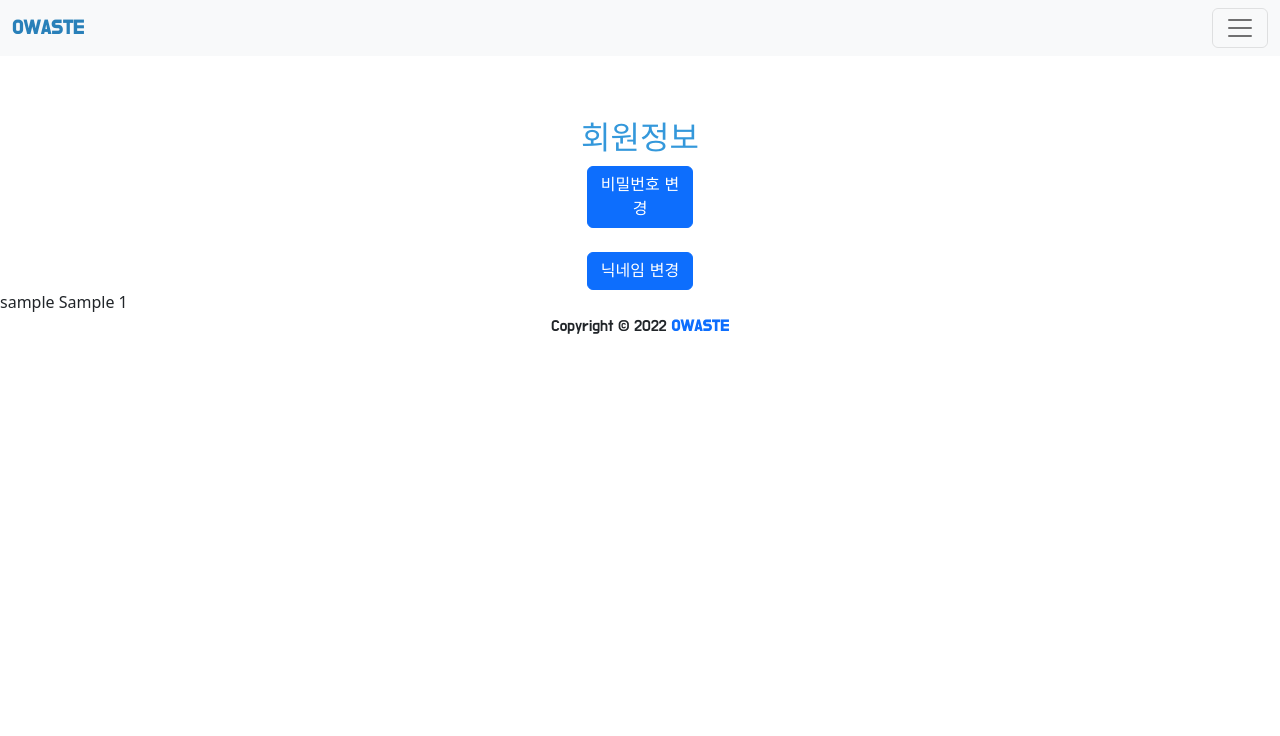
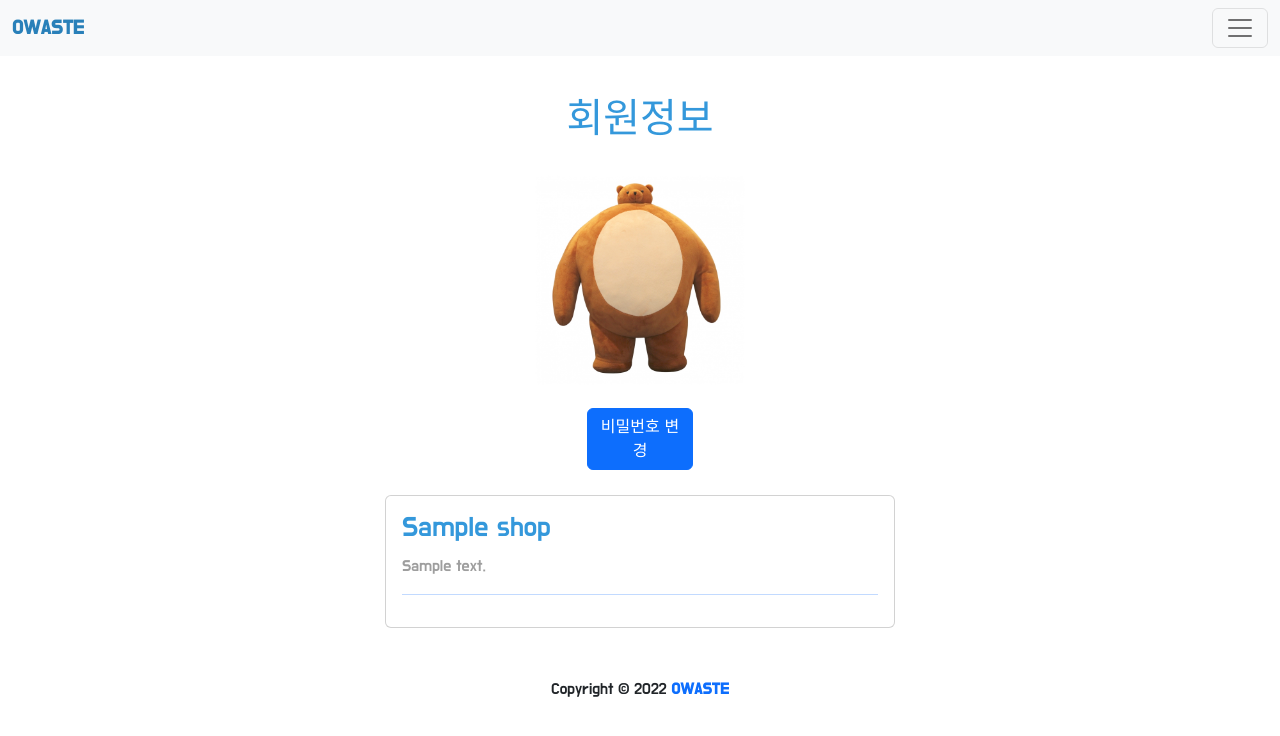
Before and after one commit to parkJue/realreal, a Django app: page /common/profile/ in a window 1280 px wide. Shown: the top 736 px of the page. Run offline with Django 4.2, Linux system fonts and the light colour scheme; a user stored in the database is signed in; tables that the repository leaves empty hold one stand-in row (values such as "Sample post"); some libraries are stand-ins or nearby versions.

Commit message:
수요일 오후 - 두번째

```diff
--- a/common/views.py
+++ b/common/views.py
@@ -1,5 +1,4 @@
 from django.contrib.auth import authenticate, login
-from django.shortcuts import render, redirect
 from common.forms import UserForm
 from django.contrib.auth.decorators import login_required
 from django.contrib import messages
@@ -7,10 +6,12 @@ from django.contrib.auth import update_session_auth_hash
 from django.contrib.auth.forms import PasswordChangeForm
 from common.models import Profile
 from zerowaste.forms import ArticleForm
-
-
-
-
+from collections import defaultdict
+from django.shortcuts import render, redirect, get_object_or_404
+from zerowaste.models import Oreview, Shop
+from zerowaste.forms import OreviewForm
+from django.db.models import Q
+from django.contrib.auth import get_user_model
 
 # 회원가입
 def signup(request):
@@ -38,7 +39,8 @@ def signup(request):
         form = UserForm()
     return render(request, 'common/signup.html', {'form': form, 'form_1' : form_1})
 
-# 프로필
+
+# 은주한테 받은 프로필
 @login_required
 def profile(request):
     # 복사
@@ -50,7 +52,23 @@ def profile(request):
     else:
         form_1 = ArticleForm()
     # 복사
-    return render(request, "common/profile.html", {'form_1' : form_1})
+    myreview_dict = defaultdict(list)
+
+    myreview_qs = Oreview.objects.filter(
+        user_id=request.user.id).select_related("shop")
+    for myreview in myreview_qs:
+        myreview_dict[myreview.shop].append(myreview)
+
+    # User = get_user_model()
+    # login_user = request.user  # User.objects.get(id=request.user.id)
+    # shop_qs = Shop.objects.filter(oreview__user=login_user)
+
+    context = {
+        'myreview_dict': dict(myreview_dict),
+        'form_1' : form_1
+        # 'shop_qs': shop_qs
+    }
+    return render(request, "common/profile.html", context)
 
 # 비밀번호 변경
 @login_required
--- a/zerowaste/templates/common/profile.html
+++ b/zerowaste/templates/common/profile.html
@@ -1,19 +1,56 @@
 {% extends "owaste/base.html" %}
+
 {% block content %}
-<br>
-<h2 style="text-align:center;color:#3498DB;">회원정보</h2>
+<style>
+    #lf {
+        text-align: center
+    }
+    #btn {
+        display :inline-block
+    }
 
-<div class="d-grid gap-2 col-1 mx-auto">
-    <a href="{% url 'common:change_password' %}"><button class="btn btn-primary" type="button">비밀번호 변경</button></a>
+    a:hover {
+        text-decoration: none;
+        color: black;
+    }
+
+    a:active {
+        text-decoration: none;
+        color: black;
+    }
+</style>
+
+<h1 style="text-align:center;color:#3498DB;">회원정보</h1>
+<img src = "/static/img/profileimg.jpeg" style="width:20%; margin-left: auto; margin-right: auto; display: block;" />
+<div id = "lf" class="d-grid gap-2 col-1 mx-auto">
+    <a id="btn" href="{% url 'common:change_password' %}"><button class="btn btn-primary" type="button">비밀번호 변경</button></a>
+</div>
+{% comment %} <div id = "lf" class="d-grid gap-2 col-1 mx-auto">
+</div> {% endcomment %}
+<br />
 </div>
 
+<table style="width:40%; height: 100px; margin: auto; text-align: center;">
+    <tr>
+      <td align=left style="width:60%;">
+
+<div class="card w-100">
+    <div class="card-body">
+        {% for shop, review_list in myreview_dict.items %}
+        <a href="{% url 'shop_detail' shop.id %}" style="text-decoration:none">
+            <h3><span style="color:#3498DB">{{ shop.name }}</span></h3>
+            <span style="color:#9E9E9E">{% for review in review_list %}
+                {{ review }}
+            {% endfor %}</span>
+            <hr>
+        {% endfor %}
+        </a>
+    </div>
+</div>
+
+</td>
+</tr>
+</table>
 <br>
 
-<div class="d-grid gap-2 col-1 mx-auto">
-    <button class="btn btn-primary" type="button">닉네임 변경</button>
-</div>
-        {{ user.username }}
-        {{ user.first_name }}
-        {{ user.pk }}
-
 {% endblock %}
```
Also changed, not shown: zerowaste/templates/owaste/review_confirm_delete.html (+16 -2 lines), zerowaste/templates/owaste/review_form.html (+17 -0 lines), zerowaste/templatetags/zerowaste_tags.py (added, +8 -0 lines), static/img/profileimg.jpeg (added), static/img/profileimg.png (added).
